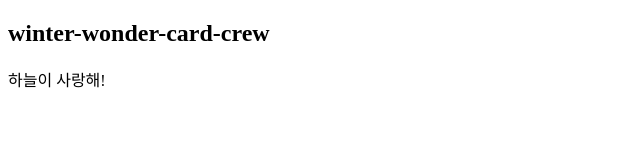
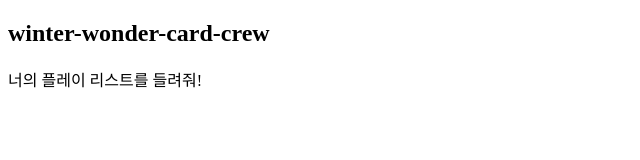
Before and after one commit to winter-wonder-card-crew/backend, a website: page index.html in a window 1280 px wide. Shown: the whole page, without its empty margins (0-640 px from the left). Drawn offline with Linux system fonts and the light colour scheme.

Commit message:
index 수정

```diff
--- a/index.html
+++ b/index.html
@@ -8,7 +8,7 @@
 <body>
     <h2>winter-wonder-card-crew</h2>
     <p>
-  하늘이 사랑해!
+        너의 플레이 리스트를 들려줘!
     </p>
 </body>
 </html>
```
